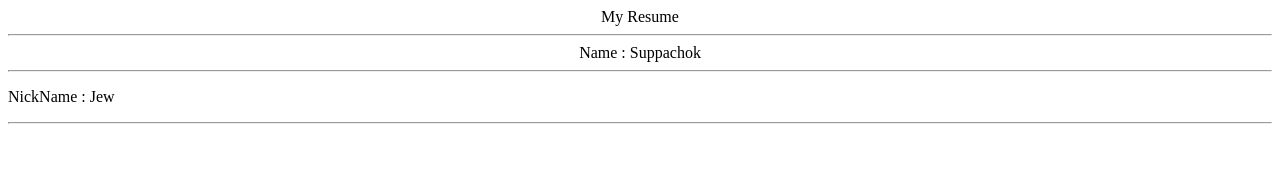
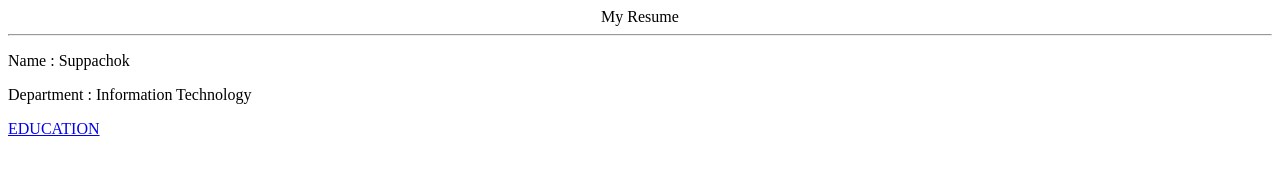
Before and after one commit to Suppachok8/example_resume, a plain HTML site: page index.html in a window 1280 px wide. Drawn offline with Linux system fonts and the light colour scheme.

Commit message:
completely

```diff
--- a/index.html
+++ b/index.html
@@ -9,10 +9,8 @@
 <body>
     <center>My Resume</center>
     <hr>
-    <center>Name : Suppachok</center>
-    <hr>
-    <p>NickName : Jew</p>
-
-    <hr>
+    <p>Name : Suppachok</p>
+    <p> Department : Information Technology</p>
+    <a href="edu.html">EDUCATION</a>
 </body>
 </html>
```
Also changed, not shown: edu.html (+1 -1 lines).
